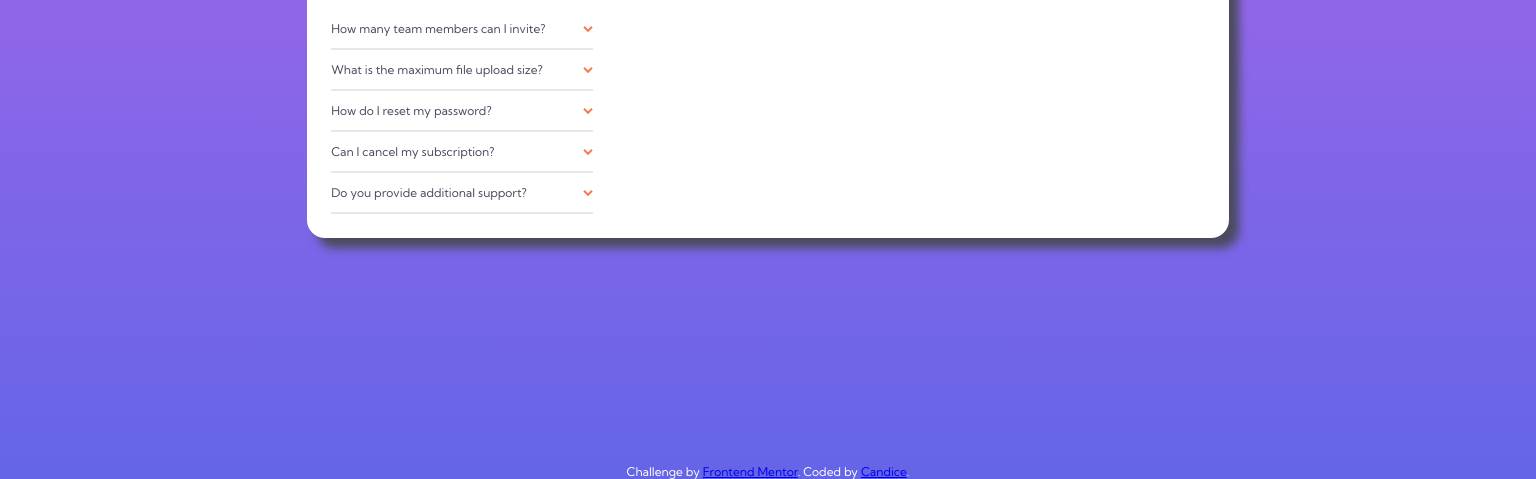
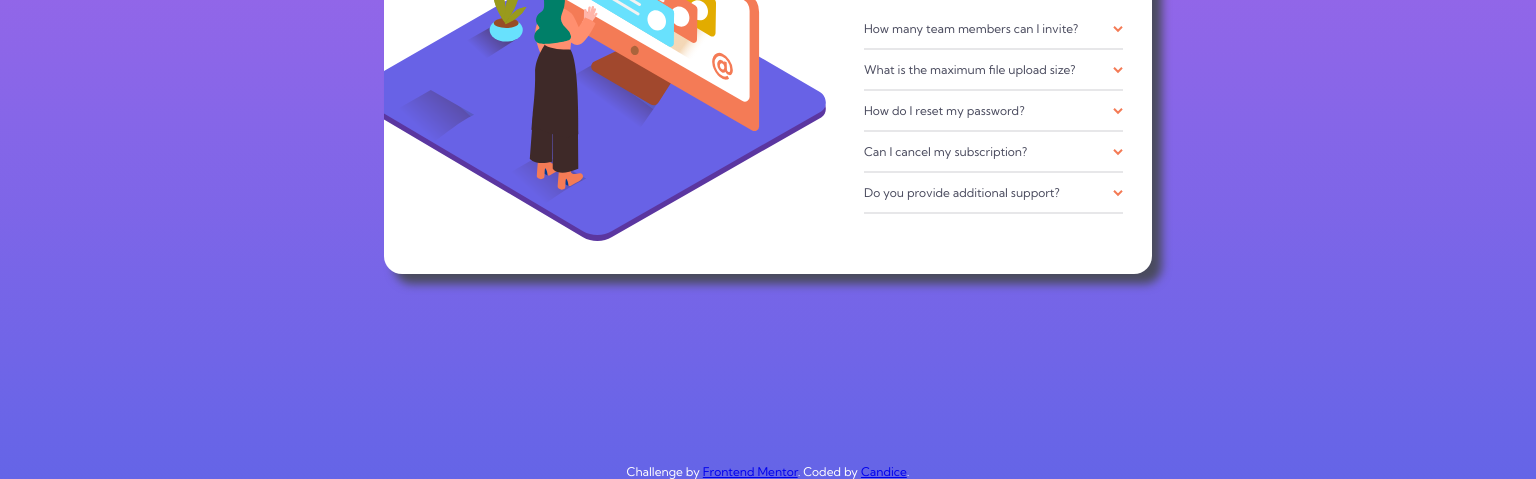
Before and after one commit to candicoded/faq-accordion-card-main, a plain HTML site: page index.html in a window 1536 px wide. Shown: the part 321-800 px from the top of the page. Drawn offline with Linux system fonts and the light colour scheme.

Commit message:
added more styles

```diff
--- a/styles.css
+++ b/styles.css
@@ -101,7 +101,10 @@ footer {
 
   main {
     box-shadow: 10px 10px 10px var(--Very-dark-grayish-blue);
-    max-width: 60%;
+    max-width: 50%;
+    padding: 5em;
+    position: relative;
+    overflow: hidden;
   }
 
   h1 {
@@ -110,7 +113,15 @@ footer {
   }
 
   .faq-col {
-    width: 30%;
+    width: 40%;
+    margin-left: 35em;
+  }
+
+  main::before {
+    content: url(/images/illustration-woman-online-desktop.svg);
+    position: absolute;
+    left: -30px;
+    bottom: 30px;
   }
 
   .question:hover {
```
